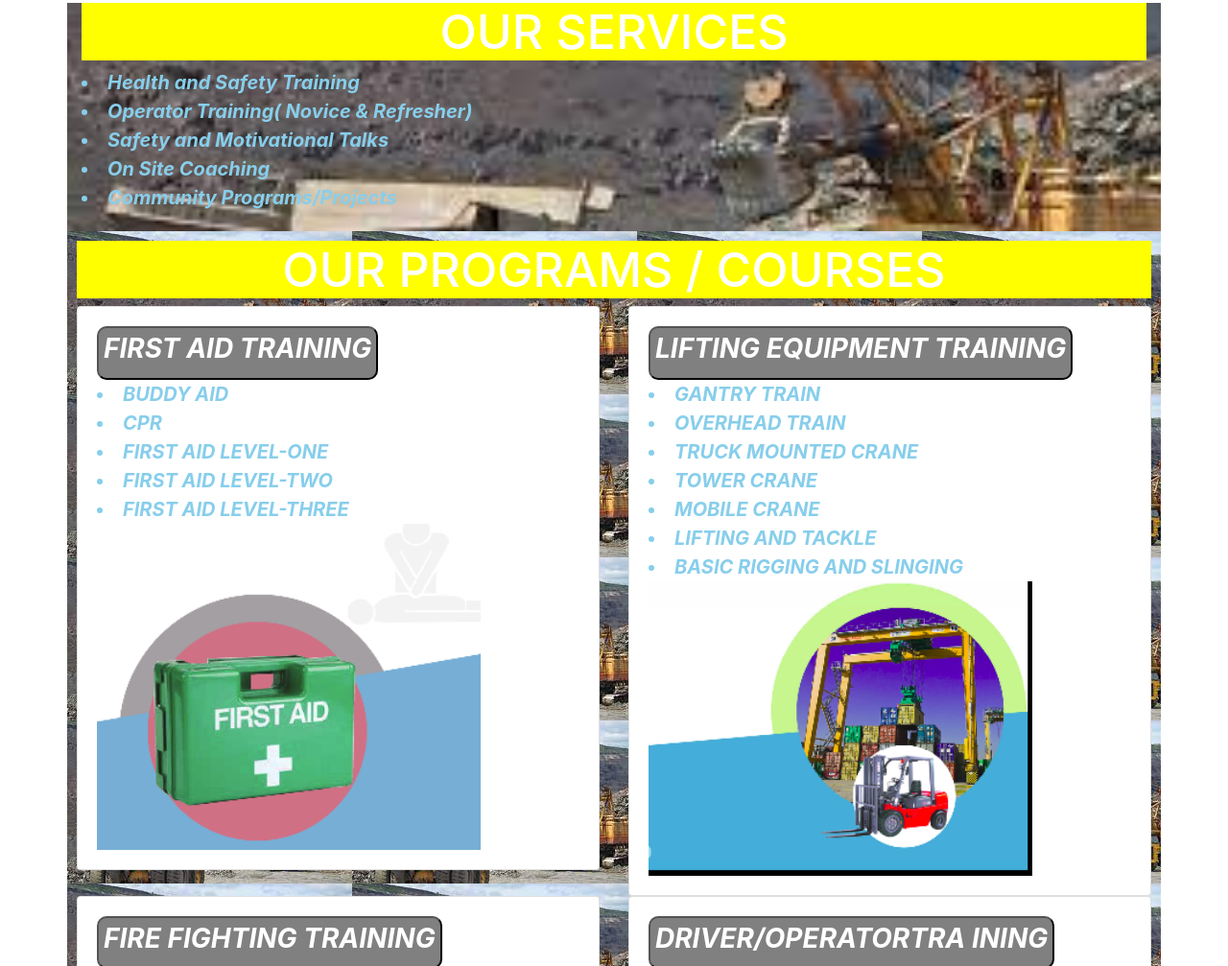
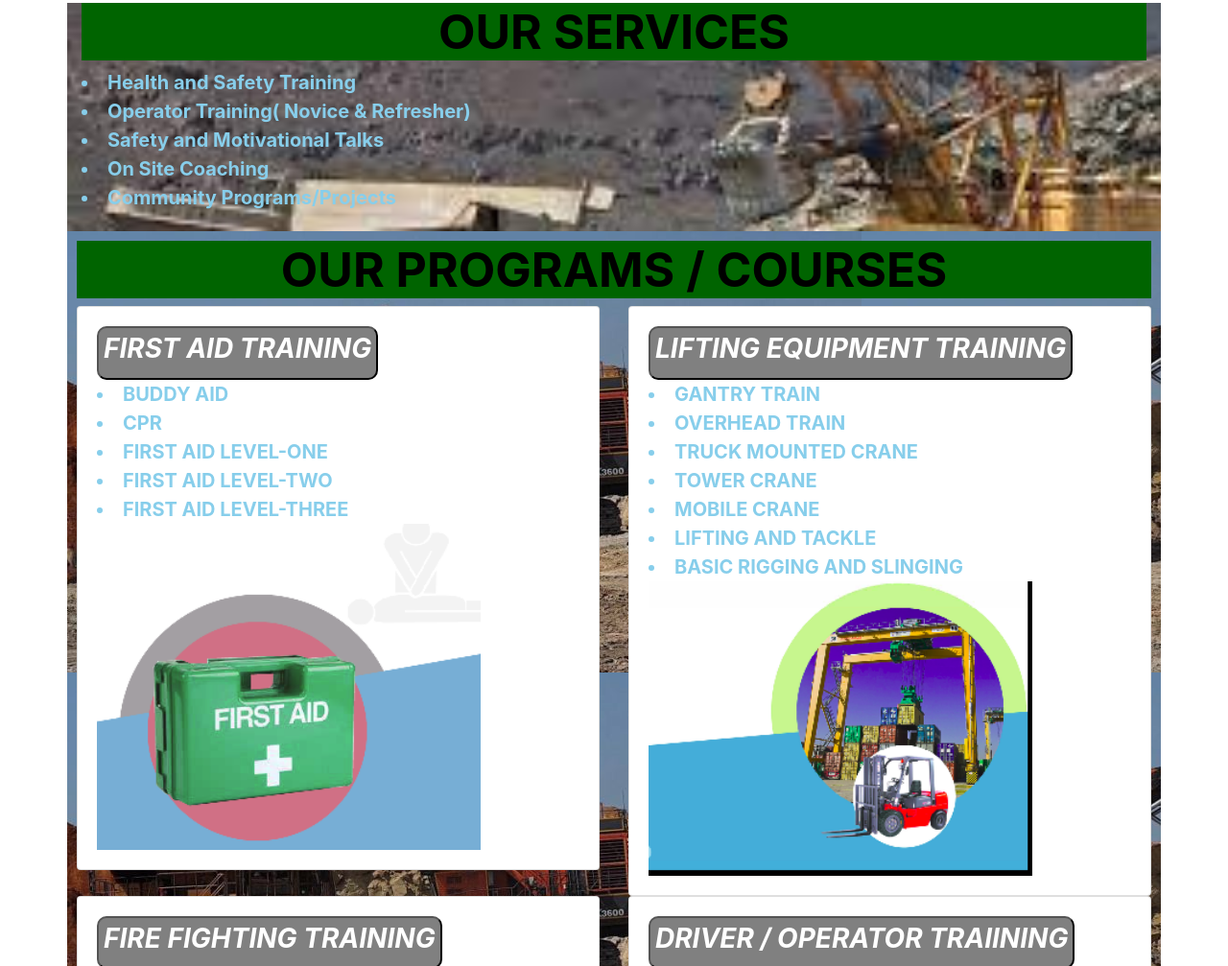
Before and after one commit to uNoxKhoza/ngozitraining_centre, a plain HTML site: page index.html in a window 1280 px wide. Shown: the part 1115-2122 px from the top of the page at 96% size. Drawn offline with nearby package versions, Linux system fonts and the light colour scheme.

Commit message:
Updated files

```diff
--- a/index.html
+++ b/index.html
@@ -128,7 +128,7 @@
             <div class="col-md-6">
                 <div class="card">
                     <div class="card-body">
-                        <button><h3>DRIVER/OPERATORTRA INING</h3></button>
+                        <button><h3>DRIVER / OPERATOR TRAIINING</h3></button>
                                 <li>EXCAVATOR</li>
                                 <li>GRADER</li>
                                 <li>BULLDOZER</li>
--- a/styles.css
+++ b/styles.css
@@ -25,18 +25,19 @@
     background-size: cover;
     background-position: center;
     font-style: normal;
+    font-size: 30pc;
     padding-top: 0%;
     padding-bottom: 20px;
 }
 
 #programs {
-    background-image: url('images/mine.jpeg');
+    background-image: url('images/background.jpg');
     padding :10px;
 
 }
 #contact{
     background-image: url('images/Screenshot\ from\ 2024-02-06\ 14-09-02.png');
-    background-size: cover;
+    /* background-size: cover; */
 }
 
 
@@ -59,9 +60,10 @@ h1{
 }
 h2{
     font-size: 50px;
+    font-weight: bold;
     text-align: center;
-    background-color:yellow;
-    color: white;
+    background-color:darkgreen;
+    color:black;
 }
 h5 {
     color:skyblue;
@@ -80,7 +82,7 @@ h3{
 }
 li {
     font-size: 20px;
-    font-style: italic;
+    font-style: normal;
     font-weight: bolder;
     color: skyblue;
 
```
